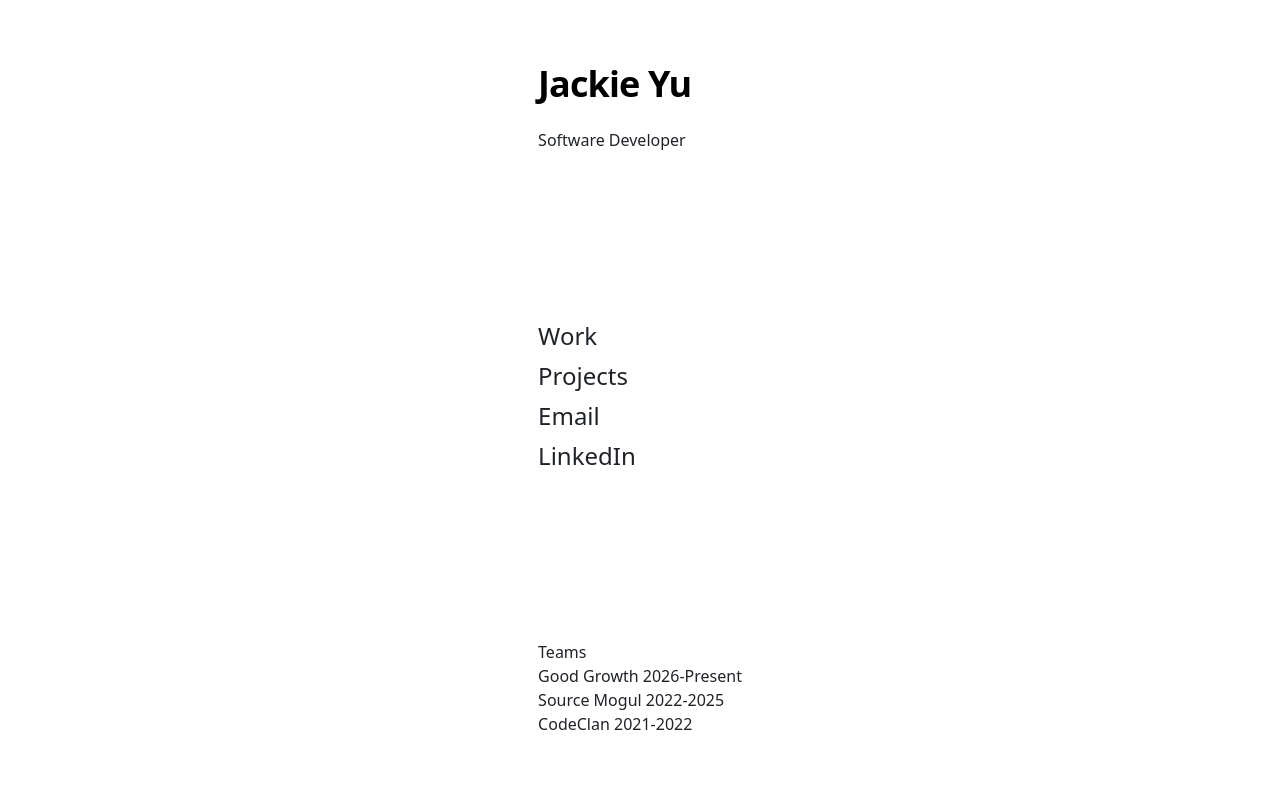
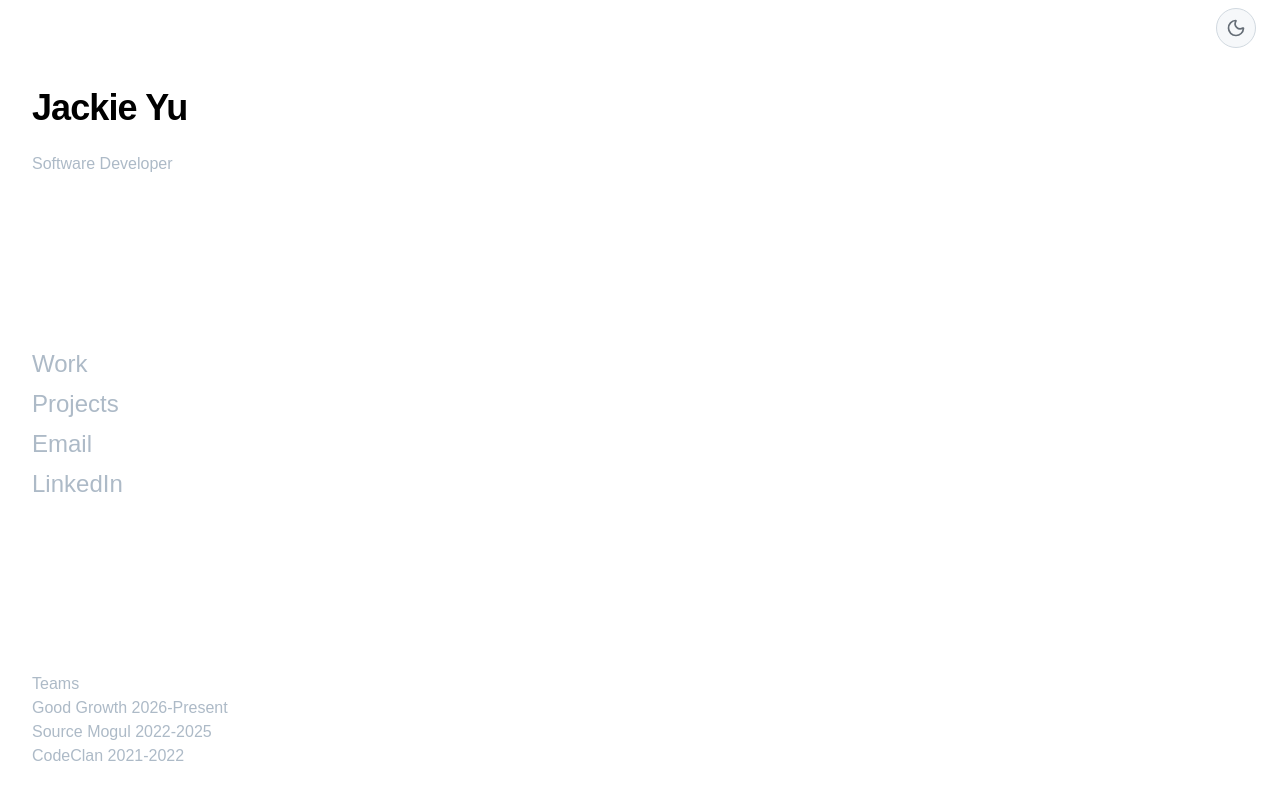
Before and after one commit to Jackie247/portfolio, a Next.js app: page / in a window 1280 px wide. Built offline with nearby package versions, Linux system fonts and the light colour scheme.

Commit message:
feat: add theme switcher component

```diff
--- /dev/null
+++ b/app/components/ThemeToggle.tsx
@@ -0,0 +1,23 @@
+"use client";
+
+import { useTheme } from "next-themes";
+import { Sun, Moon } from "lucide-react";
+
+export default function ThemeToggle() {
+  const { theme, setTheme } = useTheme();
+
+  const isDark = theme === "dark";
+
+  return (
+    <button
+      onClick={() => setTheme(isDark ? "light" : "dark")}
+      aria-label={`Switch to ${isDark ? "light" : "dark"} mode`}
+      title={`Switch to ${isDark ? "light" : "dark"} mode`}
+      className="flex h-10 w-10 items-center justify-center rounded-full
+        border border-border bg-surface text-muted
+        transition-colors hover:text-accent"
+    >
+      {isDark ? <Sun size={20} /> : <Moon size={20} />}
+    </button>
+  );
+}
--- /dev/null
+++ b/app/components/TopBar.tsx
@@ -0,0 +1,29 @@
+"use client";
+
+import Link from "next/link";
+import { usePathname } from "next/navigation";
+import { ArrowLeft } from "lucide-react";
+import ThemeToggle from "./ThemeToggle";
+
+export default function TopBar() {
+  const pathname = usePathname();
+  const isHome = pathname === "/";
+
+  return (
+    <header className="flex items-center justify-between px-6 py-2">
+      <div>
+        {!isHome && (
+          <Link
+            href="/"
+            className="flex items-center gap-2 text-muted transition-colors hover:text-accent"
+          >
+            <ArrowLeft size={18} />
+            <span className="text-sm">Home</span>
+          </Link>
+        )}
+      </div>
+
+      <ThemeToggle />
+    </header>
+  );
+}
--- a/app/layout.tsx
+++ b/app/layout.tsx
@@ -1,5 +1,7 @@
 import type { Metadata } from "next";
 import { Geist, Geist_Mono } from "next/font/google";
+import { Providers } from "./providers";
+import TopBar from "./components/TopBar";
 import "./globals.css";
 
 const geistSans = Geist({
@@ -23,7 +25,12 @@ export default function RootLayout({ children }: LayoutProps<"/">) {
       lang="en"
       className={`${geistSans.variable} ${geistMono.variable} h-full antialiased`}
     >
-      <body className="min-h-full flex flex-col">{children}</body>
+      <body className="min-h-full flex flex-col">
+        <Providers>
+          <TopBar />
+          {children}
+        </Providers>
+      </body>
     </html>
   );
 }
--- a/app/page.tsx
+++ b/app/page.tsx
@@ -1,12 +1,17 @@
 import HomeNav from "./components/HomeNav";
 import Link from "next/link";
+// import ThemeToggle from "./components/ThemeToggle";
 
 export default function Home() {
   return (
-    <div className="flex flex-col min-h-screen items-center justify-center font-sans m-auto">
-      <main className="flex flex-1 max-w-3xl mx-auto flex-col items-start justify-between px-8 py-16">
-        <section className="flex flex-col items-center gap-6 text-center sm:items-start sm:text-left">
-          <h1 className="text-4xl font-semibold leading-10 tracking-tight text-black dark:text-zinc-50">
+    // <div className="flex flex-col min-h-screen items-center justify-center m-auto">
+    <main className="flex flex-1 flex-col items-start justify-between p-8 dark:bg-[#22272E] text-[#ADBAC7]">
+      {/* <div className="absolute right-6 top-6 z-10">
+        <ThemeToggle />
+      </div> */}
+
+      <section className="flex flex-col gap-6">
+        <h1 className="text-4xl font-semibold leading-10 tracking-tight text-black dark:text-zinc-200">
           Jackie Yu
         </h1>
         <span>Software Developer</span>
@@ -23,6 +28,6 @@ export default function Home() {
         </ul>
       </section>
     </main>
-    </div>
+    // </div>
   );
 }
--- /dev/null
+++ b/app/providers.tsx
@@ -0,0 +1,11 @@
+"use client";
+
+import { ThemeProvider } from "next-themes";
+
+export function Providers({ children }) {
+  return (
+    <ThemeProvider attribute="class" defaultTheme="light" enableSystem={false}>
+      {children}
+    </ThemeProvider>
+  );
+}
```
Lines whose indentation alone changed are shown as unchanged.
